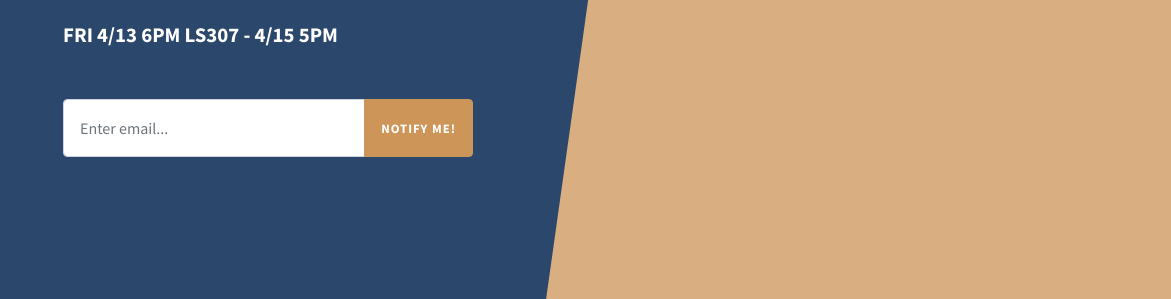
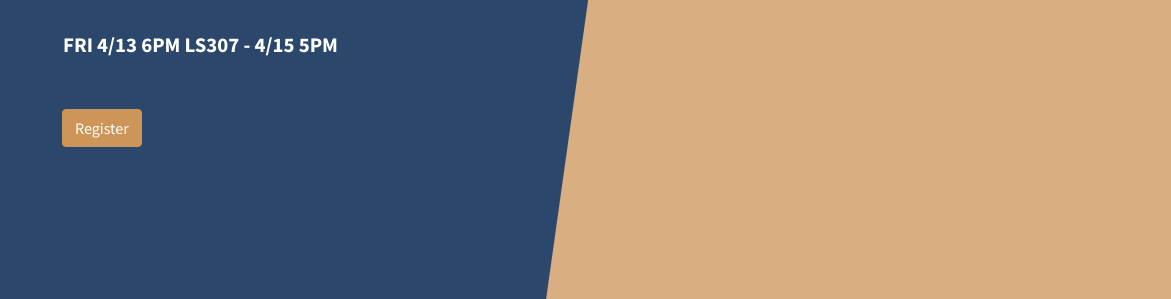
Before and after one commit to USFCAACM/empowerment, a website: page index.html in a window 1280 px wide. Shown: the part 426-725 px from the top of the page, 0-1171 px from the left. Drawn offline with Linux system fonts and the light colour scheme.

Commit message:
changed index

```diff
--- a/index.html
+++ b/index.html
@@ -36,12 +36,11 @@
               <h1 class="mb-3">Empowerment Hackathon</h1>
               <p class="mb-5">presented by USFCA ACM && WiT</p>
               <p class="mb-5"><strong>FRI 4/13 6PM LS307 - 4/15 5PM</strong></p>
-              <div class="input-group input-group-newsletter">
-                <input type="email" class="form-control" placeholder="Enter email..." aria-label="Enter email..." aria-describedby="basic-addon">
-                <div class="input-group-append">
-                  <button class="btn btn-secondary" type="button">Notify Me!</button>
-                </div>
+
+              <div class="input-group-append">
+                <button class="btn btn-secondary" type="button">Register</button>
               </div>
+
             </div>
           </div>
         </div>
```
